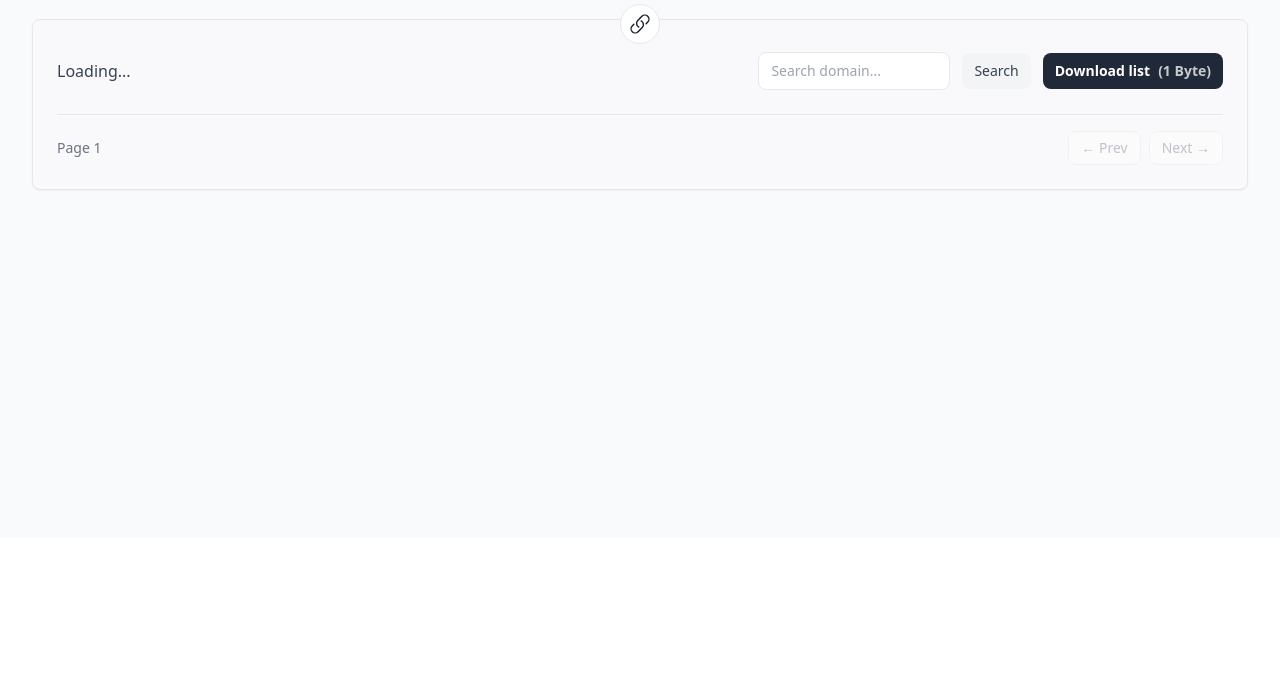
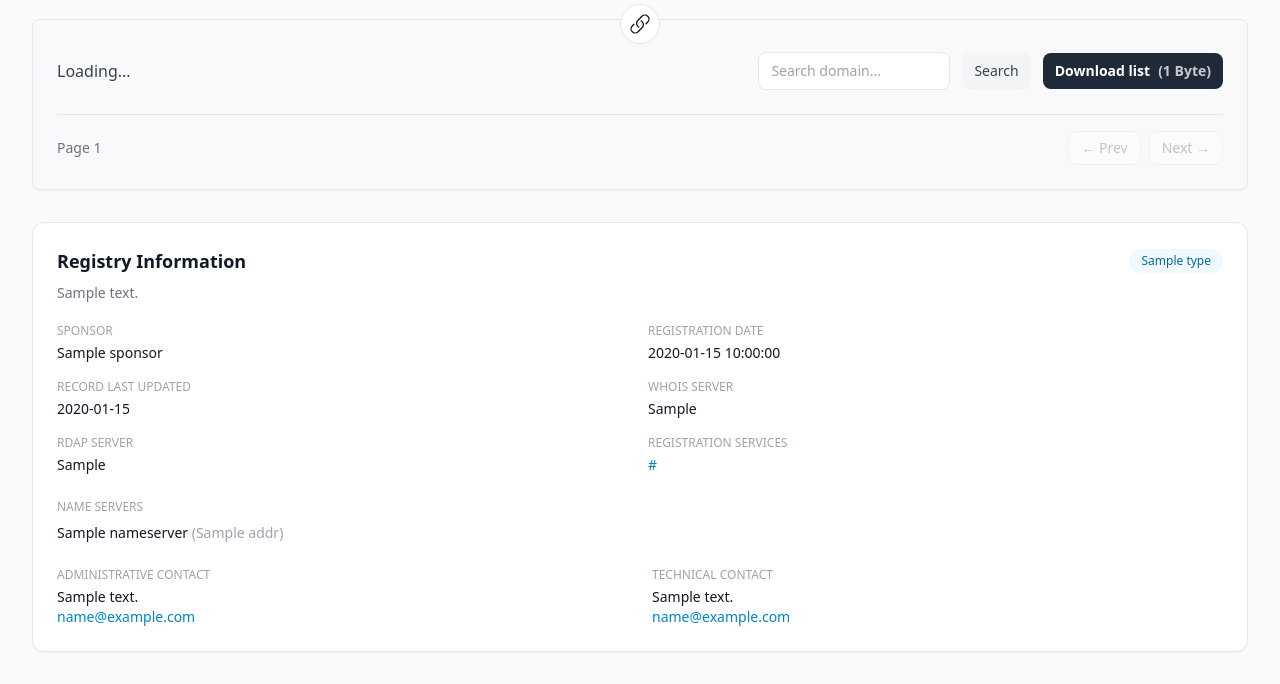
Before and after one commit to stefanpejcic/domain-lists, a Flask app: template templates/tld_browse.html in a window 1280 px wide. Shown: the part 262-946 px from the top of the page. Before the commit the page ends 453 px from the top, so only its background shows below. Run offline with Flask 3, Linux system fonts and the light colour scheme; the template is opened without the code that fills it: most values are stand-ins (such as "Sample title", 1, 10 or a date in 2020); some libraries are stand-ins or nearby versions.

Commit message:
Update tld_browse.html

```diff
--- a/templates/tld_browse.html
+++ b/templates/tld_browse.html
@@ -24,7 +24,7 @@
     <header class="border-b bg-white">
         <div class="mx-auto max-w-7xl px-6 py-5 flex items-end justify-between">
 
-              <a href="{{ url_for('tld_detail', tld=data.tld) }}"
+              <a href="{{ url_for('index') }}"
                 class="text-sm text-gray-500 hover:text-gray-900"
             >
                 ← All TLDs
@@ -207,9 +207,128 @@
                 </div>
             </div>
 
+
+
+
+
         </div>
+
+
+{% if info %}
+        <div class="mt-8 rounded-xl border bg-white p-6 shadow-sm">
+            <div class="flex items-center justify-between">
+                <h2 class="text-lg font-semibold">
+                    Registry Information
+                </h2>
+                {% if info.type %}
+                <span class="rounded-full bg-sky-50 px-3 py-1 text-xs font-medium text-sky-700">
+                    {{ info.type }}
+                </span>
+                {% endif %}
+            </div>
+
+            {% if info.description %}
+            <p class="mt-2 text-sm text-gray-500">
+                {{ info.description }}
+            </p>
+            {% endif %}
+
+            <dl class="mt-5 grid gap-4 sm:grid-cols-2">
+                {% if info.sponsor %}
+                <div>
+                    <dt class="text-xs font-medium uppercase text-gray-400">Sponsor</dt>
+                    <dd class="mt-1 text-sm text-gray-900 whitespace-pre-line">{{ info.sponsor }}</dd>
+                </div>
+                {% endif %}
+
+                {% if info.registrationDate %}
+                <div>
+                    <dt class="text-xs font-medium uppercase text-gray-400">Registration date</dt>
+                    <dd class="mt-1 text-sm text-gray-900">{{ info.registrationDate }}</dd>
+                </div>
+                {% endif %}
+
+                {% if info.lastUpdate %}
+                <div>
+                    <dt class="text-xs font-medium uppercase text-gray-400">Record last updated</dt>
+                    <dd class="mt-1 text-sm text-gray-900">{{ info.lastUpdate }}</dd>
+                </div>
+                {% endif %}
+
+                {% if info.whois_server %}
+                <div>
+                    <dt class="text-xs font-medium uppercase text-gray-400">WHOIS server</dt>
+                    <dd class="mt-1 text-sm text-gray-900">{{ info.whois_server }}</dd>
+                </div>
+                {% endif %}
+
+                {% if info.rdap_server %}
+                <div>
+                    <dt class="text-xs font-medium uppercase text-gray-400">RDAP server</dt>
+                    <dd class="mt-1 text-sm text-gray-900">{{ info.rdap_server }}</dd>
+                </div>
+                {% endif %}
+
+                {% if info.registrationServiceURL %}
+                <div>
+                    <dt class="text-xs font-medium uppercase text-gray-400">Registration services</dt>
+                    <dd class="mt-1 text-sm">
+                        <a href="{{ info.registrationServiceURL }}" class="text-sky-600 hover:text-sky-800" target="_blank" rel="noopener">
+                            {{ info.registrationServiceURL }}
+                        </a>
+                    </dd>
+                </div>
+                {% endif %}
+            </dl>
+
+            {% if info.nameservers %}
+            <div class="mt-6">
+                <h3 class="text-xs font-medium uppercase text-gray-400">Name servers</h3>
+                <ul class="mt-2 space-y-1 text-sm text-gray-900">
+                    {% for ns in info.nameservers %}
+                    <li>
+                        {{ ns.name }}
+                        {% if ns.addr %}
+                        <span class="text-gray-400">({{ ns.addr | join(', ') }})</span>
+                        {% endif %}
+                    </li>
+                    {% endfor %}
+                </ul>
+            </div>
+            {% endif %}
+
+            <div class="mt-6 grid gap-6 sm:grid-cols-2">
+                {% if info.admin and (info.admin.address or info.admin.email) %}
+                <div>
+                    <h3 class="text-xs font-medium uppercase text-gray-400">Administrative contact</h3>
+                    {% if info.admin.address %}
+                    <p class="mt-1 text-sm text-gray-900 whitespace-pre-line">{{ info.admin.address }}</p>
+                    {% endif %}
+                    {% for email in info.admin.email %}
+                    <p class="text-sm text-sky-600">{{ email }}</p>
+                    {% endfor %}
+                </div>
+                {% endif %}
+
+                {% if info.tech and (info.tech.address or info.tech.email) %}
+                <div>
+                    <h3 class="text-xs font-medium uppercase text-gray-400">Technical contact</h3>
+                    {% if info.tech.address %}
+                    <p class="mt-1 text-sm text-gray-900 whitespace-pre-line">{{ info.tech.address }}</p>
+                    {% endif %}
+                    {% for email in info.tech.email %}
+                    <p class="text-sm text-sky-600">{{ email }}</p>
+                    {% endfor %}
+                </div>
+                {% endif %}
+            </div>
+        </div>
+        {% endif %}
+
+
     </main>
 </div>
 
+
 </body>
 </html>
```
